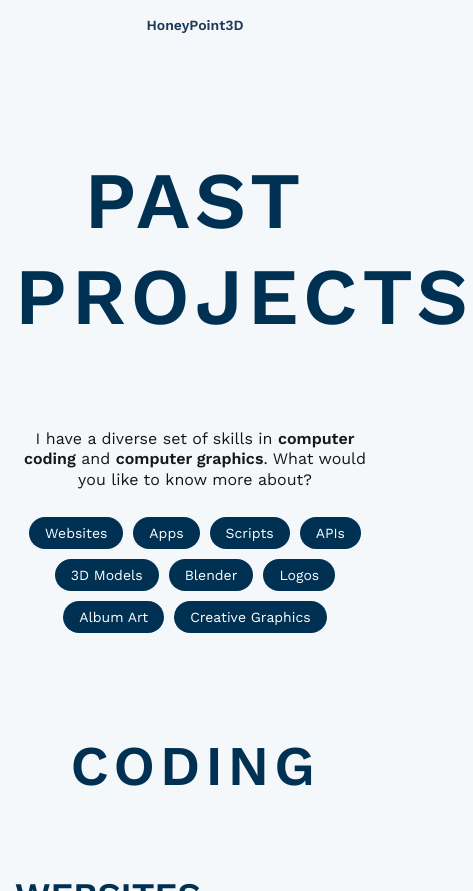
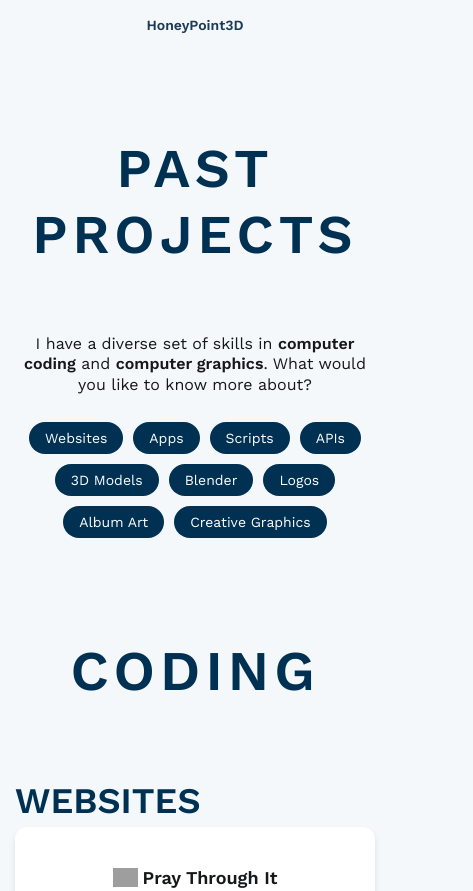
Before and after one commit to Pythogen7/evan_carr_site, a plain HTML site: page hire.html in a window 390 px wide. Shown: the part 1424-2315 px from the top of the page, 473 px wide, since content can reach past the window. Drawn offline with nearby package versions, Linux system fonts and the light colour scheme; grey boxes are pictures that could not be loaded; a web font is replaced by a local one.

Commit message:
Add files via upload
Fixed Mobile on Hire Page

```diff
--- a/globalstyles.css
+++ b/globalstyles.css
@@ -70,6 +70,8 @@ h2 {
   line-height: 1.2; /* Makes it taller and more open */
   padding: 20px 0; /* Adds spacing around the text */
 }
+
+
 
 
 h3 {
--- a/hire.html
+++ b/hire.html
@@ -82,7 +82,7 @@
             <div  class="arrow left">&lt;</div>
             <div  class="arrow right">></div>
          </div>
-         <h1>Past Projects</h1>
+         <h1 class="project-title">Past Projects</h1>
          <p>I have a diverse set of skills in <b>computer coding</b> and <b>computer graphics</b>. What would you like to know more about?</p>
          <div class="quick-links">
             <a href="#websites" class="chip">Websites</a>
--- a/hirestyle.css
+++ b/hirestyle.css
@@ -100,7 +100,10 @@ body {
 
 
 
+.project-title {
+    font-size: min(14vw, 5rem);
 
+}
 
 .website-item {
     background: white;
```
